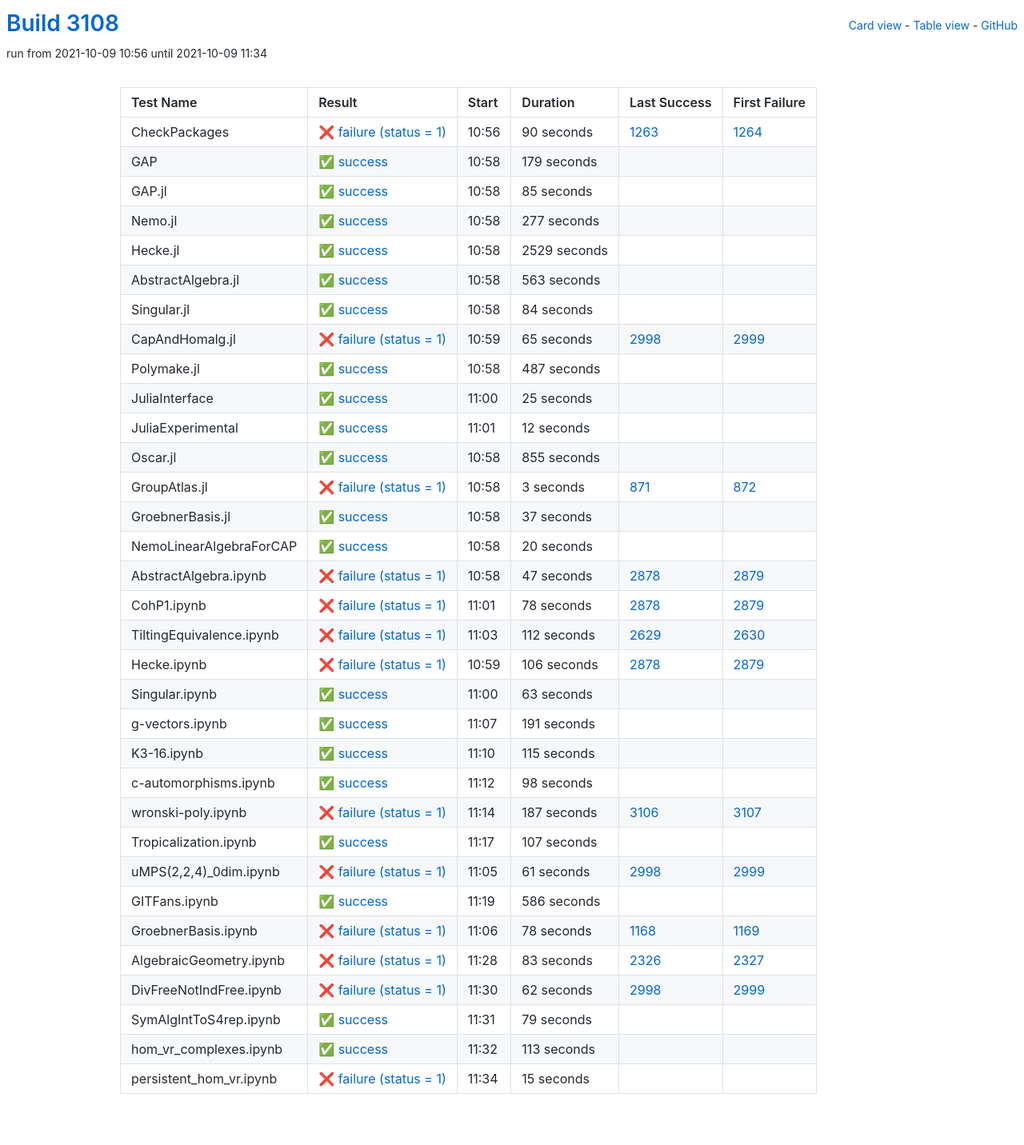
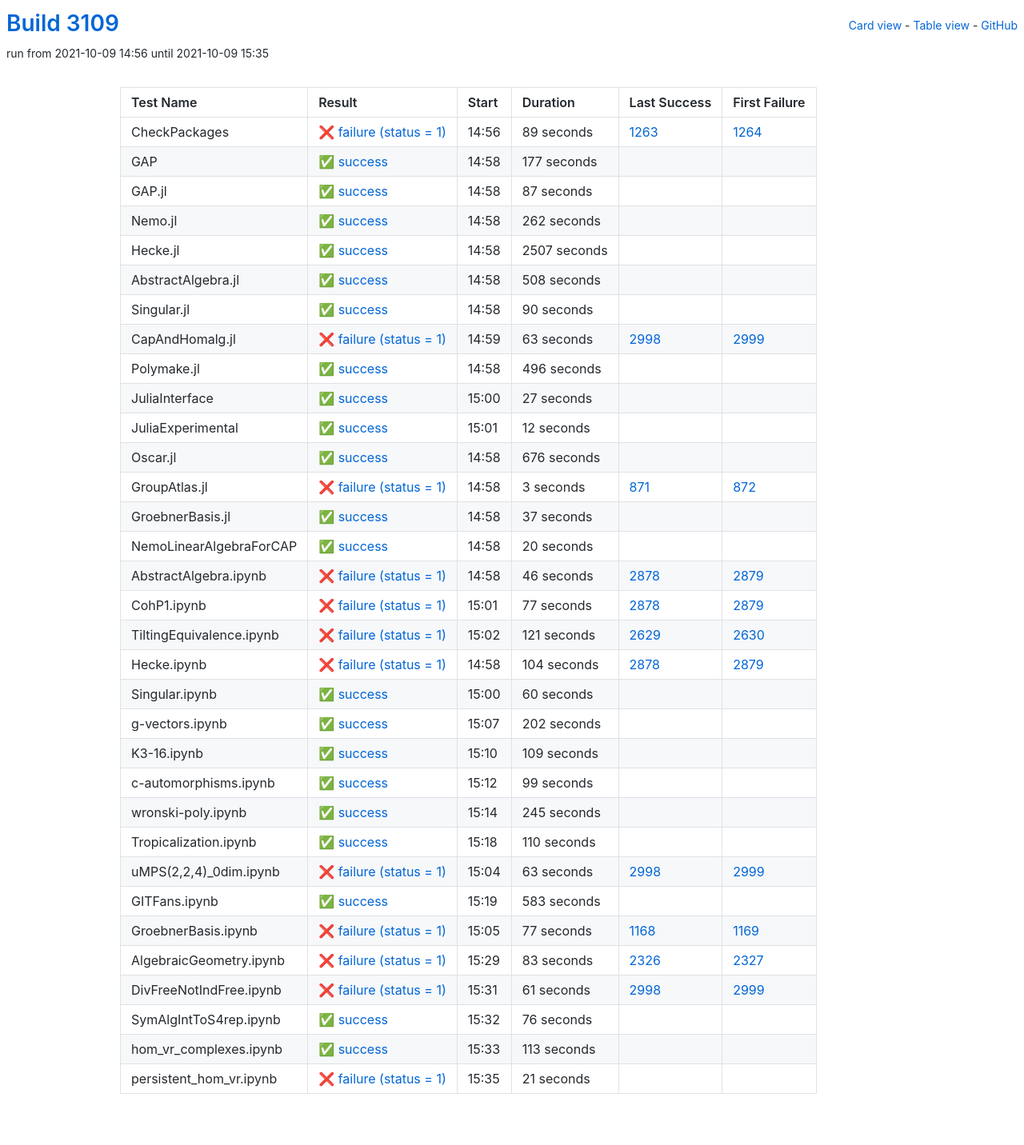
Before and after one commit to oscar-system/oscar-ci-status-stable, a Jekyll site: the page built from table.html, in a window 1280 px wide. Shown: the whole page at 80% size. Built offline with Jekyll 4.4.1, drawn with Linux system fonts in a browser that asks for light colours.

Commit message:
Build #3109

```diff
--- a/_data/ci.yml
+++ b/_data/ci.yml
@@ -1,6 +1,6 @@
 ---
-build: 3108
-build_url: https://oscarci.mathematik.uni-kl.de/job/oscar-stable/3108/
+build: 3109
+build_url: https://oscarci.mathematik.uni-kl.de/job/oscar-stable/3109/
 job: oscar-stable
 organization: oscar-system
 repo: oscar-ci-status-stable
@@ -8,128 +8,128 @@ repourl: https://github.com/oscar-system/oscar-ci-status-stable
 tests:
 - name: CheckPackages
   id: checkpackages
-  log: https://oscarci.mathematik.uni-kl.de/job/oscar-stable/3108/artifact/logs/build-3108/CheckPackages.log
-  start: 2021-10-09 10:56
+  log: https://oscarci.mathematik.uni-kl.de/job/oscar-stable/3109/artifact/logs/build-3109/CheckPackages.log
+  start: 2021-10-09 14:56
   success: false
   exitcode: 1
   status: failure
-  duration: 90
+  duration: 89
   last_success: 1263
   last_success_url: https://oscarci.mathematik.uni-kl.de/job/oscar-stable/1263/
   first_failure: 1264
   first_failure_url: https://oscarci.mathematik.uni-kl.de/job/oscar-stable/1264/
 - name: GAP
   id: gap
-  log: https://oscarci.mathematik.uni-kl.de/job/oscar-stable/3108/artifact/logs/build-3108/GAP.log
-  start: 2021-10-09 10:58
+  log: https://oscarci.mathematik.uni-kl.de/job/oscar-stable/3109/artifact/logs/build-3109/GAP.log
+  start: 2021-10-09 14:58
   success: true
   exitcode: 0
   status: success
-  duration: 179
+  duration: 177
   last_success: false
   last_success_url:
   first_failure: false
   first_failure_url:
 - name: GAP.jl
   id: gap-jl
-  log: https://oscarci.mathematik.uni-kl.de/job/oscar-stable/3108/artifact/logs/build-3108/GAP.jl.log
-  start: 2021-10-09 10:58
+  log: https://oscarci.mathematik.uni-kl.de/job/oscar-stable/3109/artifact/logs/build-3109/GAP.jl.log
+  start: 2021-10-09 14:58
   success: true
   exitcode: 0
   status: success
-  duration: 85
+  duration: 87
   last_success: false
   last_success_url:
   first_failure: false
   first_failure_url:
 - name: Nemo.jl
   id: nemo-jl
-  log: https://oscarci.mathematik.uni-kl.de/job/oscar-stable/3108/artifact/logs/build-3108/Nemo.jl.log
-  start: 2021-10-09 10:58
+  log: https://oscarci.mathematik.uni-kl.de/job/oscar-stable/3109/artifact/logs/build-3109/Nemo.jl.log
+  start: 2021-10-09 14:58
   success: true
   exitcode: 0
   status: success
-  duration: 277
+  duration: 262
   last_success: false
   last_success_url:
   first_failure: false
   first_failure_url:
 - name: Hecke.jl
   id: hecke-jl
-  log: https://oscarci.mathematik.uni-kl.de/job/oscar-stable/3108/artifact/logs/build-3108/Hecke.jl.log
-  start: 2021-10-09 10:58
+  log: https://oscarci.mathematik.uni-kl.de/job/oscar-stable/3109/artifact/logs/build-3109/Hecke.jl.log
+  start: 2021-10-09 14:58
   success: true
   exitcode: 0
   status: success
-  duration: 2529
+  duration: 2507
   last_success: false
   last_success_url:
   first_failure: false
   first_failure_url:
 - name: AbstractAlgebra.jl
   id: abstractalgebra-jl
-  log: https://oscarci.mathematik.uni-kl.de/job/oscar-stable/3108/artifact/logs/build-3108/AbstractAlgebra.jl.log
-  start: 2021-10-09 10:58
+  log: https://oscarci.mathematik.uni-kl.de/job/oscar-stable/3109/artifact/logs/build-3109/AbstractAlgebra.jl.log
+  start: 2021-10-09 14:58
   success: true
   exitcode: 0
   status: success
-  duration: 563
+  duration: 508
   last_success: false
   last_success_url:
   first_failure: false
   first_failure_url:
 - name: Singular.jl
   id: singular-jl
-  log: https://oscarci.mathematik.uni-kl.de/job/oscar-stable/3108/artifact/logs/build-3108/Singular.jl.log
-  start: 2021-10-09 10:58
+  log: https://oscarci.mathematik.uni-kl.de/job/oscar-stable/3109/artifact/logs/build-3109/Singular.jl.log
+  start: 2021-10-09 14:58
   success: true
   exitcode: 0
   status: success
-  duration: 84
+  duration: 90
   last_success: false
   last_success_url:
   first_failure: false
   first_failure_url:
 - name: CapAndHomalg.jl
   id: capandhomalg-jl
-  log: https://oscarci.mathematik.uni-kl.de/job/oscar-stable/3108/artifact/logs/build-3108/CapAndHomalg.jl.log
-  start: 2021-10-09 10:59
+  log: https://oscarci.mathematik.uni-kl.de/job/oscar-stable/3109/artifact/logs/build-3109/CapAndHomalg.jl.log
+  start: 2021-10-09 14:59
   success: false
   exitcode: 1
   status: failure
-  duration: 65
+  duration: 63
   last_success: 2998
   last_success_url: https://oscarci.mathematik.uni-kl.de/job/oscar-stable/2998/
   first_failure: 2999
   first_failure_url: https://oscarci.mathematik.uni-kl.de/job/oscar-stable/2999/
 - name: Polymake.jl
   id: polymake-jl
-  log: https://oscarci.mathematik.uni-kl.de/job/oscar-stable/3108/artifact/logs/build-3108/Polymake.jl.log
-  start: 2021-10-09 10:58
+  log: https://oscarci.mathematik.uni-kl.de/job/oscar-stable/3109/artifact/logs/build-3109/Polymake.jl.log
+  start: 2021-10-09 14:58
   success: true
   exitcode: 0
   status: success
-  duration: 487
+  duration: 496
   last_success: false
   last_success_url:
   first_failure: false
   first_failure_url:
 - name: JuliaInterface
   id: juliainterface
-  log: https://oscarci.mathematik.uni-kl.de/job/oscar-stable/3108/artifact/logs/build-3108/JuliaInterface.log
-  start: 2021-10-09 11:00
+  log: https://oscarci.mathematik.uni-kl.de/job/oscar-stable/3109/artifact/logs/build-3109/JuliaInterface.log
+  start: 2021-10-09 15:00
   success: true
   exitcode: 0
   status: success
-  duration: 25
+  duration: 27
   last_success: false
   last_success_url:
   first_failure: false
   first_failure_url:
 - name: JuliaExperimental
   id: juliaexperimental
-  log: https://oscarci.mathematik.uni-kl.de/job/oscar-stable/3108/artifact/logs/build-3108/JuliaExperimental.log
-  start: 2021-10-09 11:01
+  log: https://oscarci.mathematik.uni-kl.de/job/oscar-stable/3109/artifact/logs/build-3109/JuliaExperimental.log
+  start: 2021-10-09 15:01
   success: true
   exitcode: 0
   status: success
@@ -140,20 +140,20 @@ tests:
   first_failure_url:
 - name: Oscar.jl
   id: oscar-jl
-  log: https://oscarci.mathematik.uni-kl.de/job/oscar-stable/3108/artifact/logs/build-3108/Oscar.jl.log
-  start: 2021-10-09 10:58
+  log: https://oscarci.mathematik.uni-kl.de/job/oscar-stable/3109/artifact/logs/build-3109/Oscar.jl.log
+  start: 2021-10-09 14:58
   success: true
   exitcode: 0
   status: success
-  duration: 855
+  duration: 676
   last_success: false
   last_success_url:
   first_failure: false
   first_failure_url:
 - name: GroupAtlas.jl
   id: groupatlas-jl
-  log: https://oscarci.mathematik.uni-kl.de/job/oscar-stable/3108/artifact/logs/build-3108/GroupAtlas.jl.log
-  start: 2021-10-09 10:58
+  log: https://oscarci.mathematik.uni-kl.de/job/oscar-stable/3109/artifact/logs/build-3109/GroupAtlas.jl.log
+  start: 2021-10-09 14:58
   success: false
   exitcode: 1
   status: failure
@@ -164,8 +164,8 @@ tests:
   first_failure_url: https://oscarci.mathematik.uni-kl.de/job/oscar-stable/872/
 - name: GroebnerBasis.jl
   id: groebnerbasis-jl
-  log: https://oscarci.mathematik.uni-kl.de/job/oscar-stable/3108/artifact/logs/build-3108/GroebnerBasis.jl.log
-  start: 2021-10-09 10:58
+  log: https://oscarci.mathematik.uni-kl.de/job/oscar-stable/3109/artifact/logs/build-3109/GroebnerBasis.jl.log
+  start: 2021-10-09 14:58
   success: true
   exitcode: 0
   status: success
@@ -176,8 +176,8 @@ tests:
   first_failure_url:
 - name: NemoLinearAlgebraForCAP
   id: nemolinearalgebraforcap
-  log: https://oscarci.mathematik.uni-kl.de/job/oscar-stable/3108/artifact/logs/build-3108/NemoLinearAlgebraForCAP.log
-  start: 2021-10-09 10:58
+  log: https://oscarci.mathematik.uni-kl.de/job/oscar-stable/3109/artifact/logs/build-3109/NemoLinearAlgebraForCAP.log
+  start: 2021-10-09 14:58
   success: true
   exitcode: 0
   status: success
@@ -188,164 +188,164 @@ tests:
   first_failure_url:
 - name: AbstractAlgebra.ipynb
   id: abstractalgebra-ipynb
-  log: https://oscarci.mathematik.uni-kl.de/job/oscar-stable/3108/artifact/logs/build-3108/AbstractAlgebra.ipynb.log
-  start: 2021-10-09 10:58
+  log: https://oscarci.mathematik.uni-kl.de/job/oscar-stable/3109/artifact/logs/build-3109/AbstractAlgebra.ipynb.log
+  start: 2021-10-09 14:58
   success: false
   exitcode: 1
   status: failure
-  duration: 47
+  duration: 46
   last_success: 2878
   last_success_url: https://oscarci.mathematik.uni-kl.de/job/oscar-stable/2878/
   first_failure: 2879
   first_failure_url: https://oscarci.mathematik.uni-kl.de/job/oscar-stable/2879/
 - name: CohP1.ipynb
   id: cohp1-ipynb
-  log: https://oscarci.mathematik.uni-kl.de/job/oscar-stable/3108/artifact/logs/build-3108/CohP1.ipynb.log
-  start: 2021-10-09 11:01
+  log: https://oscarci.mathematik.uni-kl.de/job/oscar-stable/3109/artifact/logs/build-3109/CohP1.ipynb.log
+  start: 2021-10-09 15:01
   success: false
   exitcode: 1
   status: failure
-  duration: 78
+  duration: 77
   last_success: 2878
   last_success_url: https://oscarci.mathematik.uni-kl.de/job/oscar-stable/2878/
   first_failure: 2879
   first_failure_url: https://oscarci.mathematik.uni-kl.de/job/oscar-stable/2879/
 - name: TiltingEquivalence.ipynb
   id: tiltingequivalence-ipynb
-  log: https://oscarci.mathematik.uni-kl.de/job/oscar-stable/3108/artifact/logs/build-3108/TiltingEquivalence.ipynb.log
-  start: 2021-10-09 11:03
+  log: https://oscarci.mathematik.uni-kl.de/job/oscar-stable/3109/artifact/logs/build-3109/TiltingEquivalence.ipynb.log
+  start: 2021-10-09 15:02
   success: false
   exitcode: 1
   status: failure
-  duration: 112
+  duration: 121
   last_success: 2629
   last_success_url: https://oscarci.mathematik.uni-kl.de/job/oscar-stable/2629/
   first_failure: 2630
   first_failure_url: https://oscarci.mathematik.uni-kl.de/job/oscar-stable/2630/
 - name: Hecke.ipynb
   id: hecke-ipynb
-  log: https://oscarci.mathematik.uni-kl.de/job/oscar-stable/3108/artifact/logs/build-3108/Hecke.ipynb.log
-  start: 2021-10-09 10:59
+  log: https://oscarci.mathematik.uni-kl.de/job/oscar-stable/3109/artifact/logs/build-3109/Hecke.ipynb.log
+  start: 2021-10-09 14:58
   success: false
   exitcode: 1
   status: failure
-  duration: 106
+  duration: 104
   last_success: 2878
   last_success_url: https://oscarci.mathematik.uni-kl.de/job/oscar-stable/2878/
   first_failure: 2879
   first_failure_url: https://oscarci.mathematik.uni-kl.de/job/oscar-stable/2879/
 - name: Singular.ipynb
   id: singular-ipynb
-  log: https://oscarci.mathematik.uni-kl.de/job/oscar-stable/3108/artifact/logs/build-3108/Singular.ipynb.log
-  start: 2021-10-09 11:00
+  log: https://oscarci.mathematik.uni-kl.de/job/oscar-stable/3109/artifact/logs/build-3109/Singular.ipynb.log
+  start: 2021-10-09 15:00
   success: true
   exitcode: 0
   status: success
-  duration: 63
+  duration: 60
   last_success: false
   last_success_url:
   first_failure: false
   first_failure_url:
 - name: g-vectors.ipynb
   id: g-vectors-ipynb
-  log: https://oscarci.mathematik.uni-kl.de/job/oscar-stable/3108/artifact/logs/build-3108/g-vectors.ipynb.log
-  start: 2021-10-09 11:07
+  log: https://oscarci.mathematik.uni-kl.de/job/oscar-stable/3109/artifact/logs/build-3109/g-vectors.ipynb.log
+  start: 2021-10-09 15:07
   success: true
   exitcode: 0
   status: success
-  duration: 191
+  duration: 202
   last_success: false
   last_success_url:
   first_failure: false
   first_failure_url:
 - name: K3-16.ipynb
   id: k3-16-ipynb
-  log: https://oscarci.mathematik.uni-kl.de/job/oscar-stable/3108/artifact/logs/build-3108/K3-16.ipynb.log
-  start: 2021-10-09 11:10
+  log: https://oscarci.mathematik.uni-kl.de/job/oscar-stable/3109/artifact/logs/build-3109/K3-16.ipynb.log
+  start: 2021-10-09 15:10
   success: true
   exitcode: 0
   status: success
-  duration: 115
+  duration: 109
   last_success: false
   last_success_url:
   first_failure: false
   first_failure_url:
 - name: c-automorphisms.ipynb
   id: c-automorphisms-ipynb
-  log: https://oscarci.mathematik.uni-kl.de/job/oscar-stable/3108/artifact/logs/build-3108/c-automorphisms.ipynb.log
-  start: 2021-10-09 11:12
+  log: https://oscarci.mathematik.uni-kl.de/job/oscar-stable/3109/artifact/logs/build-3109/c-automorphisms.ipynb.log
+  start: 2021-10-09 15:12
   success: true
   exitcode: 0
   status: success
-  duration: 98
+  duration: 99
   last_success: false
   last_success_url:
   first_failure: false
   first_failure_url:
 - name: wronski-poly.ipynb
   id: wronski-poly-ipynb
-  log: https://oscarci.mathematik.uni-kl.de/job/oscar-stable/3108/artifact/logs/build-3108/wronski-poly.ipynb.log
-  start: 2021-10-09 11:14
-  success: false
-  exitcode: 1
-  status: failure
-  duration: 187
-  last_success: 3106
-  last_success_url: https://oscarci.mathematik.uni-kl.de/job/oscar-stable/3106/
-  first_failure: 3107
-  first_failure_url: https://oscarci.mathematik.uni-kl.de/job/oscar-stable/3107/
-- name: Tropicalization.ipynb
-  id: tropicalization-ipynb
-  log: https://oscarci.mathematik.uni-kl.de/job/oscar-stable/3108/artifact/logs/build-3108/Tropicalization.ipynb.log
-  start: 2021-10-09 11:17
+  log: https://oscarci.mathematik.uni-kl.de/job/oscar-stable/3109/artifact/logs/build-3109/wronski-poly.ipynb.log
+  start: 2021-10-09 15:14
   success: true
   exitcode: 0
   status: success
-  duration: 107
+  duration: 245
+  last_success: false
+  last_success_url:
+  first_failure: false
+  first_failure_url:
+- name: Tropicalization.ipynb
+  id: tropicalization-ipynb
+  log: https://oscarci.mathematik.uni-kl.de/job/oscar-stable/3109/artifact/logs/build-3109/Tropicalization.ipynb.log
+  start: 2021-10-09 15:18
+  success: true
+  exitcode: 0
+  status: success
+  duration: 110
   last_success: false
   last_success_url:
   first_failure: false
   first_failure_url:
 - name: uMPS(2,2,4)_0dim.ipynb
   id: umps-2-2-4-0dim-ipynb
-  log: https://oscarci.mathematik.uni-kl.de/job/oscar-stable/3108/artifact/logs/build-3108/uMPS-2-2-4-_0dim.ipynb.log
-  start: 2021-10-09 11:05
+  log: https://oscarci.mathematik.uni-kl.de/job/oscar-stable/3109/artifact/logs/build-3109/uMPS-2-2-4-_0dim.ipynb.log
+  start: 2021-10-09 15:04
   success: false
   exitcode: 1
   status: failure
-  duration: 61
+  duration: 63
   last_success: 2998
   last_success_url: https://oscarci.mathematik.uni-kl.de/job/oscar-stable/2998/
   first_failure: 2999
   first_failure_url: https://oscarci.mathematik.uni-kl.de/job/oscar-stable/2999/
 - name: GITFans.ipynb
   id: gitfans-ipynb
-  log: https://oscarci.mathematik.uni-kl.de/job/oscar-stable/3108/artifact/logs/build-3108/GITFans.ipynb.log
-  start: 2021-10-09 11:19
+  log: https://oscarci.mathematik.uni-kl.de/job/oscar-stable/3109/artifact/logs/build-3109/GITFans.ipynb.log
+  start: 2021-10-09 15:19
   success: true
   exitcode: 0
   status: success
-  duration: 586
+  duration: 583
   last_success: false
   last_success_url:
   first_failure: false
   first_failure_url:
 - name: GroebnerBasis.ipynb
   id: groebnerbasis-ipynb
-  log: https://oscarci.mathematik.uni-kl.de/job/oscar-stable/3108/artifact/logs/build-3108/GroebnerBasis.ipynb.log
-  start: 2021-10-09 11:06
+  log: https://oscarci.mathematik.uni-kl.de/job/oscar-stable/3109/artifact/logs/build-3109/GroebnerBasis.ipynb.log
+  start: 2021-10-09 15:05
   success: false
   exitcode: 1
   status: failure
-  duration: 78
+  duration: 77
   last_success: 1168
   last_success_url: https://oscarci.mathematik.uni-kl.de/job/oscar-stable/1168/
   first_failure: 1169
   first_failure_url: https://oscarci.mathematik.uni-kl.de/job/oscar-stable/1169/
 - name: AlgebraicGeometry.ipynb
   id: algebraicgeometry-ipynb
-  log: https://oscarci.mathematik.uni-kl.de/job/oscar-stable/3108/artifact/logs/build-3108/AlgebraicGeometry.ipynb.log
-  start: 2021-10-09 11:28
+  log: https://oscarci.mathematik.uni-kl.de/job/oscar-stable/3109/artifact/logs/build-3109/AlgebraicGeometry.ipynb.log
+  start: 2021-10-09 15:29
   success: false
   exitcode: 1
   status: failure
@@ -356,32 +356,32 @@ tests:
   first_failure_url: https://oscarci.mathematik.uni-kl.de/job/oscar-stable/2327/
 - name: DivFreeNotIndFree.ipynb
   id: divfreenotindfree-ipynb
-  log: https://oscarci.mathematik.uni-kl.de/job/oscar-stable/3108/artifact/logs/build-3108/DivFreeNotIndFree.ipynb.log
-  start: 2021-10-09 11:30
+  log: https://oscarci.mathematik.uni-kl.de/job/oscar-stable/3109/artifact/logs/build-3109/DivFreeNotIndFree.ipynb.log
+  start: 2021-10-09 15:31
   success: false
   exitcode: 1
   status: failure
-  duration: 62
+  duration: 61
   last_success: 2998
   last_success_url: https://oscarci.mathematik.uni-kl.de/job/oscar-stable/2998/
   first_failure: 2999
   first_failure_url: https://oscarci.mathematik.uni-kl.de/job/oscar-stable/2999/
 - name: SymAlgIntToS4rep.ipynb
   id: symalginttos4rep-ipynb
-  log: https://oscarci.mathematik.uni-kl.de/job/oscar-stable/3108/artifact/logs/build-3108/SymAlgIntToS4rep.ipynb.log
-  start: 2021-10-09 11:31
+  log: https://oscarci.mathematik.uni-kl.de/job/oscar-stable/3109/artifact/logs/build-3109/SymAlgIntToS4rep.ipynb.log
+  start: 2021-10-09 15:32
   success: true
   exitcode: 0
   status: success
-  duration: 79
+  duration: 76
   last_success: false
   last_success_url:
   first_failure: false
   first_failure_url:
 - name: hom_vr_complexes.ipynb
   id: hom-vr-complexes-ipynb
-  log: https://oscarci.mathematik.uni-kl.de/job/oscar-stable/3108/artifact/logs/build-3108/hom_vr_complexes.ipynb.log
-  start: 2021-10-09 11:32
+  log: https://oscarci.mathematik.uni-kl.de/job/oscar-stable/3109/artifact/logs/build-3109/hom_vr_complexes.ipynb.log
+  start: 2021-10-09 15:33
   success: true
   exitcode: 0
   status: success
@@ -392,12 +392,12 @@ tests:
   first_failure_url:
 - name: persistent_hom_vr.ipynb
   id: persistent-hom-vr-ipynb
-  log: https://oscarci.mathematik.uni-kl.de/job/oscar-stable/3108/artifact/logs/build-3108/persistent_hom_vr.ipynb.log
-  start: 2021-10-09 11:34
+  log: https://oscarci.mathematik.uni-kl.de/job/oscar-stable/3109/artifact/logs/build-3109/persistent_hom_vr.ipynb.log
+  start: 2021-10-09 15:35
   success: false
   exitcode: 1
   status: failure
-  duration: 15
+  duration: 21
   last_success: false
   last_success_url:
   first_failure: false
```
Also changed, not shown: README.md.
